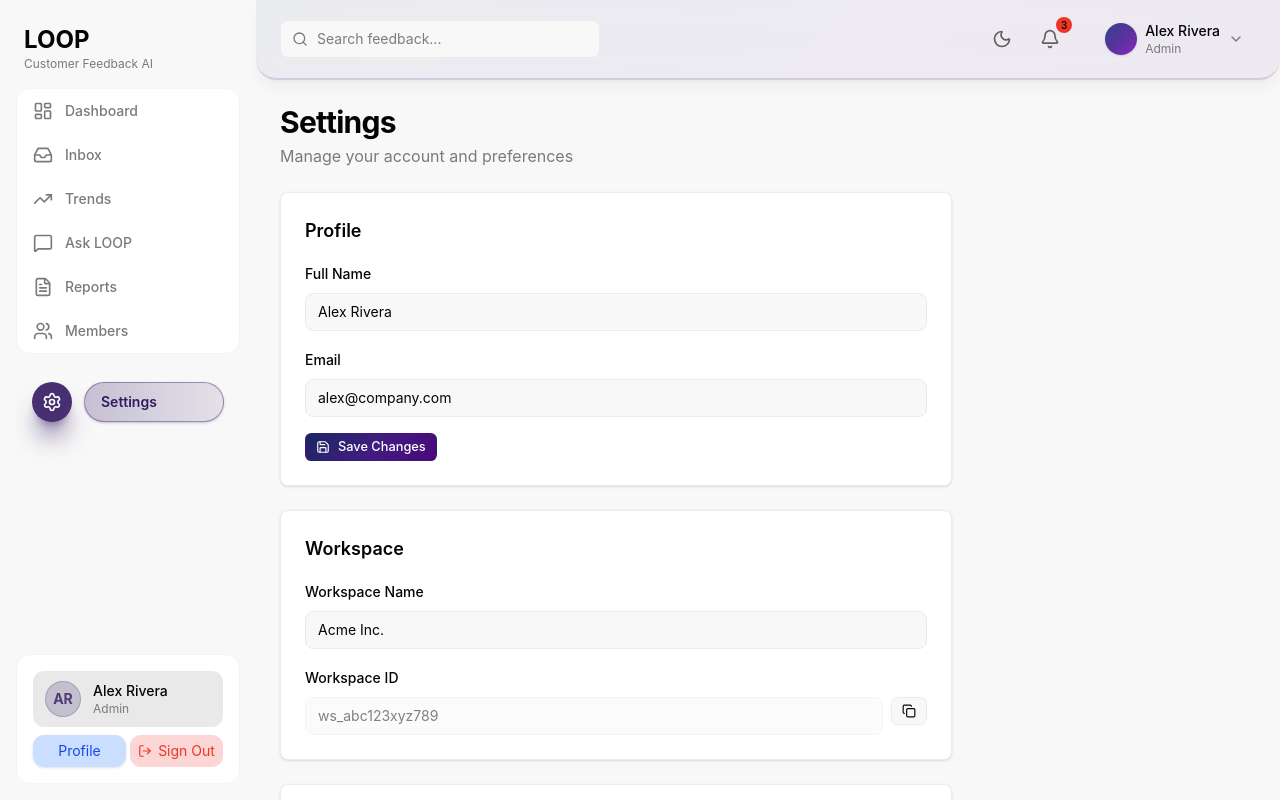
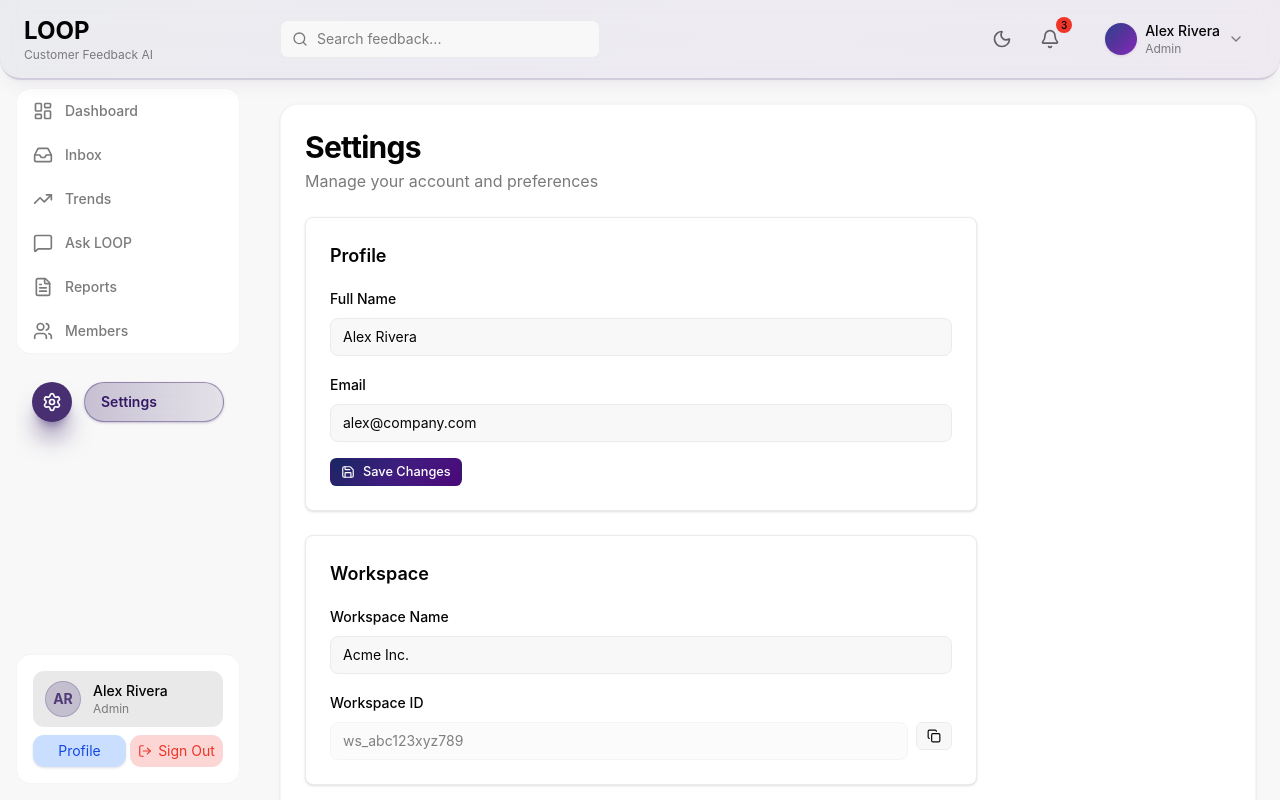
Before and after one commit to Srabani2507/LOOP, a Next.js app: page /settings in a window 1280 px wide. Built offline with nearby package versions, Linux system fonts and the light colour scheme.

Commit message:
feat: implement responsive dashboard layout with animated sidebar and top navigation components

```diff
--- a/app/(dashboard)/layout.tsx
+++ b/app/(dashboard)/layout.tsx
@@ -9,13 +9,14 @@ export default function DashboardLayout({
 }) {
   return (
     <SidebarProvider>
-      <div className="flex h-screen overflow-hidden">
-        <Sidebar />
-        {/* Main content shifts right on desktop to account for the fixed sidebar */}
-        <div className="flex-1 flex flex-col min-w-0 lg:pl-64">
-          <TopNavbar />
-          <main className="flex-1 overflow-y-auto p-6">
-            {children}
+      <div className="flex flex-col h-screen overflow-hidden">
+        <TopNavbar />
+        <div className="flex-1 flex min-h-0 relative">
+          <Sidebar />
+          <main className="flex-1 overflow-y-auto p-4 lg:p-6 lg:ml-64">
+            <div className="bg-card border border-border/50 rounded-3xl p-6 min-h-[calc(100vh-8rem)] shadow-sm">
+              {children}
+            </div>
           </main>
         </div>
       </div>
--- a/components/sidebar.tsx
+++ b/components/sidebar.tsx
@@ -268,37 +268,20 @@ export function Sidebar() {
       {/* Mobile backdrop overlay */}
       {isMobile && isOpen && (
         <div
-          className="fixed inset-0 bg-black/50 z-40"
+          className="fixed inset-0 top-20 bg-black/50 z-40"
           onClick={() => setIsOpen(false)}
         />
       )}
 
       <aside
         className={cn(
-          "fixed left-0 top-0 z-50 h-screen w-64 flex flex-col transition-transform duration-300",
+          "fixed left-0 top-20 bottom-0 z-40 w-64 flex flex-col transition-transform duration-300",
           "bg-background/20 backdrop-blur-sm lg:bg-transparent lg:backdrop-blur-none",
           isMobile && !isOpen && "-translate-x-full",
           isMobile && isOpen && "translate-x-0"
         )}
       >
-        <div className="flex h-full flex-col p-4 gap-4 overflow-hidden">
-
-          {/* Header */}
-          <div className="flex items-center justify-between px-2 pt-2">
-            <div className="flex flex-col">
-              <h1 className="font-bold text-2xl text-foreground">LOOP</h1>
-              <p className="text-xs text-muted-foreground">Customer Feedback AI</p>
-            </div>
-            {isMobile && (
-              <button
-                onClick={() => setIsOpen(false)}
-                className="rounded-lg p-1.5 hover:bg-muted text-foreground/60 transition-colors"
-                aria-label="Close sidebar"
-              >
-                <X className="h-4 w-4" />
-              </button>
-            )}
-          </div>
+        <div className="flex h-full flex-col p-4 gap-4 overflow-hidden pt-2">
 
           {/* Navigation Scroll Area */}
           <div className="flex-1 overflow-y-auto min-h-0 space-y-0 pr-1 -mr-1">
--- a/components/top-navbar.tsx
+++ b/components/top-navbar.tsx
@@ -30,7 +30,7 @@ export function TopNavbar() {
   }
 
   return (
-    <header className="sticky top-0 z-30 relative overflow-hidden rounded-b-4xl flex h-20 items-center justify-between border-b-2 border-primary/20 bg-card/25 backdrop-blur-md px-4 lg:px-6 shadow-lg shadow-primary/5 w-full">
+    <header className="shrink-0 z-50 relative overflow-hidden rounded-b-4xl flex h-20 items-center justify-between border-b-2 border-primary/20 bg-card/25 backdrop-blur-md px-4 lg:px-6 shadow-lg shadow-primary/5 w-full">
       <span className="absolute inset-0 bg-primary-gradient opacity-[0.07] dark:opacity-[0.10] pointer-events-none" />
       <div className="relative z-10 flex flex-1 items-center gap-4">
         {/* Hamburger — visible on mobile, hidden on desktop since sidebar is always open */}
@@ -41,6 +41,13 @@ export function TopNavbar() {
         >
           <Menu className="h-5 w-5" />
         </button>
+
+        {/* LOOP Header */}
+        <div className="flex flex-col mr-4 w-60 lg:w-56 shrink-0">
+          <h1 className="font-bold text-2xl text-foreground">LOOP</h1>
+          <p className="text-xs text-muted-foreground whitespace-nowrap">Customer Feedback AI</p>
+        </div>
+
         <div className="relative flex-1 max-w-xs">
           <Search className="absolute left-3 top-1/2 h-4 w-4 -translate-y-1/2 text-muted-foreground" />
           <input
```
